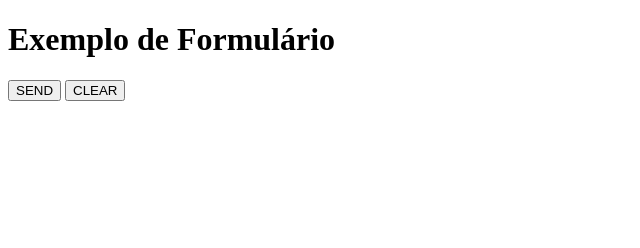
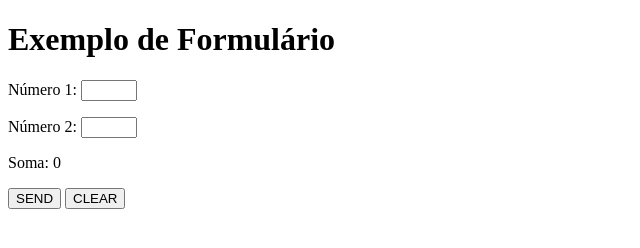
Before and after one commit to guilhermelevii/html-css, a plain HTML site: page modulo 4/ex0024/form008.html in a window 1280 px wide. Shown: the whole page, without its empty margins (0-640 px from the left). Drawn offline with Linux system fonts and the light colour scheme.

Commit message:
input/output/ oninput="isoma.innerHTML = Number(in1.value) + Number(in2.value)"

```diff
--- a/modulo 4/ex0024/form008.html
+++ b/modulo 4/ex0024/form008.html
@@ -1,22 +1,47 @@
 <!DOCTYPE html>
 <html lang="pt-br">
   <head>
-    <meta charset="UTF-8">
-    <meta name="viewport" content="width=device-width, initial-scale=1.0">
+    <meta charset="UTF-8" />
+    <meta name="viewport" content="width=device-width, initial-scale=1.0" />
     <title>Formulário</title>
   </head>
   <body>
     <h1>Exemplo de Formulário</h1>
     <form action="cadastro.php" method="get">
-
+      <p>
+        <label for="in1">Número 1:</label>
+        <input
+          type="number"
+          name="n1"
+          id="in1"
+          min="0"
+          max="50"
+          required
+          oninput="isoma.innerHTML = Number(in1.value) + Number(in2.value)"
+        />
+      </p>
 
       <p>
-            <input type="submit" value="SEND">
-            <input type="reset" value="CLEAR">
+        <label for="in2">Número 2:</label>
+        <input
+          type="number"
+          name="n2"
+          id="in2"
+          min="0"
+          max="50"
+          required
+          oninput="isoma.innerHTML = Number(in1.value) + Number(in2.value)"
+        />
+      </p>
+      <p>
+        <label for="isoma">Soma: </label>
+        <output name="soma" id="isoma">0</output>
       </p>
 
-
+      <p>
+        <input type="submit" value="SEND" />
+        <input type="reset" value="CLEAR" />
+      </p>
     </form>
-
   </body>
 </html>
```
Lines whose indentation alone changed are shown as unchanged.
